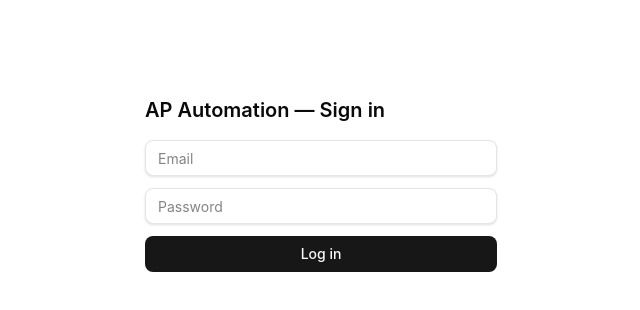
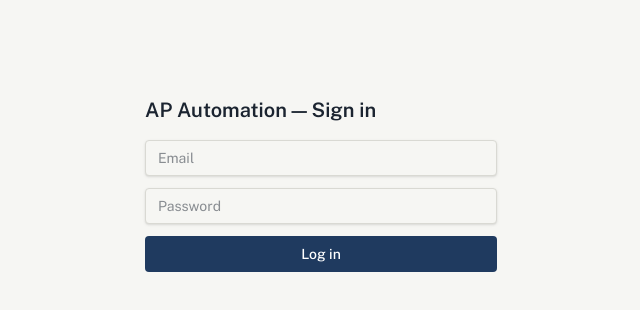
Before and after one commit to omkarsureshs/ap-automation, a React (Vite) app in the folder frontend/: page /login in a window 1280 px wide. Shown: the top 310 px of the page, without its empty margins (319-959 px from the left). Built offline with nearby package versions, Linux system fonts and the light colour scheme; no server answers.

Commit message:
feat: ledger design-system tokens and Public Sans typography

```diff
--- a/frontend/index.html
+++ b/frontend/index.html
@@ -4,7 +4,13 @@
     <meta charset="UTF-8" />
     <link rel="icon" type="image/svg+xml" href="/favicon.svg" />
     <meta name="viewport" content="width=device-width, initial-scale=1.0" />
-    <title>frontend</title>
+    <link rel="preconnect" href="https://fonts.googleapis.com" />
+    <link rel="preconnect" href="https://fonts.gstatic.com" crossorigin />
+    <link
+      href="https://fonts.googleapis.com/css2?family=Public+Sans:wght@400;500;600;700&display=swap"
+      rel="stylesheet"
+    />
+    <title>AP Automation</title>
   </head>
   <body>
     <div id="root"></div>
--- a/frontend/src/index.css
+++ b/frontend/src/index.css
@@ -2,50 +2,124 @@
 
 @custom-variant dark (&:is(.dark *));
 
+/* Ledger design system — see docs/superpowers/specs/2026-11-19-frontend-redesign-design.md
+   Light values on :root; dark values both under the OS "prefers dark" query
+   (so dark mode works with no toggle UI) and under .dark (kept for any
+   future manual toggle, unused today). */
 :root {
-  --radius: 0.625rem;
-  --background: oklch(1 0 0);
-  --foreground: oklch(0.145 0 0);
-  --card: oklch(1 0 0);
-  --card-foreground: oklch(0.145 0 0);
-  --popover: oklch(1 0 0);
-  --popover-foreground: oklch(0.145 0 0);
-  --primary: oklch(0.205 0 0);
-  --primary-foreground: oklch(0.985 0 0);
-  --secondary: oklch(0.97 0 0);
-  --secondary-foreground: oklch(0.205 0 0);
-  --muted: oklch(0.97 0 0);
-  --muted-foreground: oklch(0.556 0 0);
-  --accent: oklch(0.97 0 0);
-  --accent-foreground: oklch(0.205 0 0);
-  --destructive: oklch(0.577 0.245 27.325);
-  --border: oklch(0.922 0 0);
-  --input: oklch(0.922 0 0);
-  --ring: oklch(0.708 0 0);
+  --radius: 0.375rem;
+
+  --paper: #F6F6F3;
+  --paper-raised: #FFFFFF;
+  --ink: #1B2430;
+  --ink-soft: #5B6472;
+  --ledger: #1F3A5F;
+  --ledger-soft: #E7ECF2;
+  --hairline: #D9D9D3;
+  --approved: #1E6B4F;
+  --approved-soft: #E3F1EA;
+  --pending: #A86A1A;
+  --pending-soft: #FBEEDD;
+  --exception: #B3402F;
+  --exception-soft: #FBEAE6;
+
+  --background: var(--paper);
+  --foreground: var(--ink);
+  --card: var(--paper-raised);
+  --card-foreground: var(--ink);
+  --popover: var(--paper-raised);
+  --popover-foreground: var(--ink);
+  --primary: var(--ledger);
+  --primary-foreground: #FFFFFF;
+  --secondary: var(--ledger-soft);
+  --secondary-foreground: var(--ledger);
+  --muted: var(--paper-raised);
+  --muted-foreground: var(--ink-soft);
+  --accent: var(--ledger-soft);
+  --accent-foreground: var(--ledger);
+  --destructive: var(--exception);
+  --destructive-foreground: #FFFFFF;
+  --border: var(--hairline);
+  --input: var(--hairline);
+  --ring: var(--ledger);
+}
+
+@media (prefers-color-scheme: dark) {
+  :root {
+    --paper: #14181D;
+    --paper-raised: #1B2026;
+    --ink: #E9EAE6;
+    --ink-soft: #9BA3AE;
+    --ledger: #7CA0CC;
+    --ledger-soft: #22303F;
+    --hairline: #2B3139;
+    --approved: #5FCB9C;
+    --approved-soft: #1A2E26;
+    --pending: #E3A75C;
+    --pending-soft: #322312;
+    --exception: #E68B7B;
+    --exception-soft: #342019;
+
+    --background: var(--paper);
+    --foreground: var(--ink);
+    --card: var(--paper-raised);
+    --card-foreground: var(--ink);
+    --popover: var(--paper-raised);
+    --popover-foreground: var(--ink);
+    --primary: var(--ledger);
+    --primary-foreground: #0E1216;
+    --secondary: var(--ledger-soft);
+    --secondary-foreground: var(--ledger);
+    --muted: var(--paper-raised);
+    --muted-foreground: var(--ink-soft);
+    --accent: var(--ledger-soft);
+    --accent-foreground: var(--ledger);
+    --destructive: var(--exception);
+    --destructive-foreground: #0E1216;
+    --border: var(--hairline);
+    --input: var(--hairline);
+    --ring: var(--ledger);
+  }
 }
 
 .dark {
-  --background: oklch(0.145 0 0);
-  --foreground: oklch(0.985 0 0);
-  --card: oklch(0.205 0 0);
-  --card-foreground: oklch(0.985 0 0);
-  --popover: oklch(0.205 0 0);
-  --popover-foreground: oklch(0.985 0 0);
-  --primary: oklch(0.922 0 0);
-  --primary-foreground: oklch(0.205 0 0);
-  --secondary: oklch(0.269 0 0);
-  --secondary-foreground: oklch(0.985 0 0);
-  --muted: oklch(0.269 0 0);
-  --muted-foreground: oklch(0.708 0 0);
-  --accent: oklch(0.269 0 0);
-  --accent-foreground: oklch(0.985 0 0);
-  --destructive: oklch(0.704 0.191 22.216);
-  --border: oklch(1 0 0 / 10%);
-  --input: oklch(1 0 0 / 15%);
-  --ring: oklch(0.556 0 0);
+  --paper: #14181D;
+  --paper-raised: #1B2026;
+  --ink: #E9EAE6;
+  --ink-soft: #9BA3AE;
+  --ledger: #7CA0CC;
+  --ledger-soft: #22303F;
+  --hairline: #2B3139;
+  --approved: #5FCB9C;
+  --approved-soft: #1A2E26;
+  --pending: #E3A75C;
+  --pending-soft: #322312;
+  --exception: #E68B7B;
+  --exception-soft: #342019;
+
+  --background: var(--paper);
+  --foreground: var(--ink);
+  --card: var(--paper-raised);
+  --card-foreground: var(--ink);
+  --popover: var(--paper-raised);
+  --popover-foreground: var(--ink);
+  --primary: var(--ledger);
+  --primary-foreground: #0E1216;
+  --secondary: var(--ledger-soft);
+  --secondary-foreground: var(--ledger);
+  --muted: var(--paper-raised);
+  --muted-foreground: var(--ink-soft);
+  --accent: var(--ledger-soft);
+  --accent-foreground: var(--ledger);
+  --destructive: var(--exception);
+  --destructive-foreground: #0E1216;
+  --border: var(--hairline);
+  --input: var(--hairline);
+  --ring: var(--ledger);
 }
 
 @theme inline {
+  --font-sans: "Public Sans", -apple-system, "Segoe UI", sans-serif;
   --color-background: var(--background);
   --color-foreground: var(--foreground);
   --color-card: var(--card);
@@ -61,9 +135,19 @@
   --color-accent: var(--accent);
   --color-accent-foreground: var(--accent-foreground);
   --color-destructive: var(--destructive);
+  --color-destructive-foreground: var(--destructive-foreground);
   --color-border: var(--border);
   --color-input: var(--input);
   --color-ring: var(--ring);
+  --color-ledger: var(--ledger);
+  --color-ledger-soft: var(--ledger-soft);
+  --color-hairline: var(--hairline);
+  --color-approved: var(--approved);
+  --color-approved-soft: var(--approved-soft);
+  --color-pending: var(--pending);
+  --color-pending-soft: var(--pending-soft);
+  --color-exception: var(--exception);
+  --color-exception-soft: var(--exception-soft);
   --radius-sm: calc(var(--radius) - 4px);
   --radius-md: calc(var(--radius) - 2px);
   --radius-lg: var(--radius);
@@ -75,6 +159,12 @@
     @apply border-border outline-ring/50;
   }
   body {
-    @apply bg-background text-foreground;
+    @apply bg-background text-foreground font-sans;
   }
 }
+
+@layer utilities {
+  .tabular {
+    font-variant-numeric: tabular-nums;
+  }
+}
```
